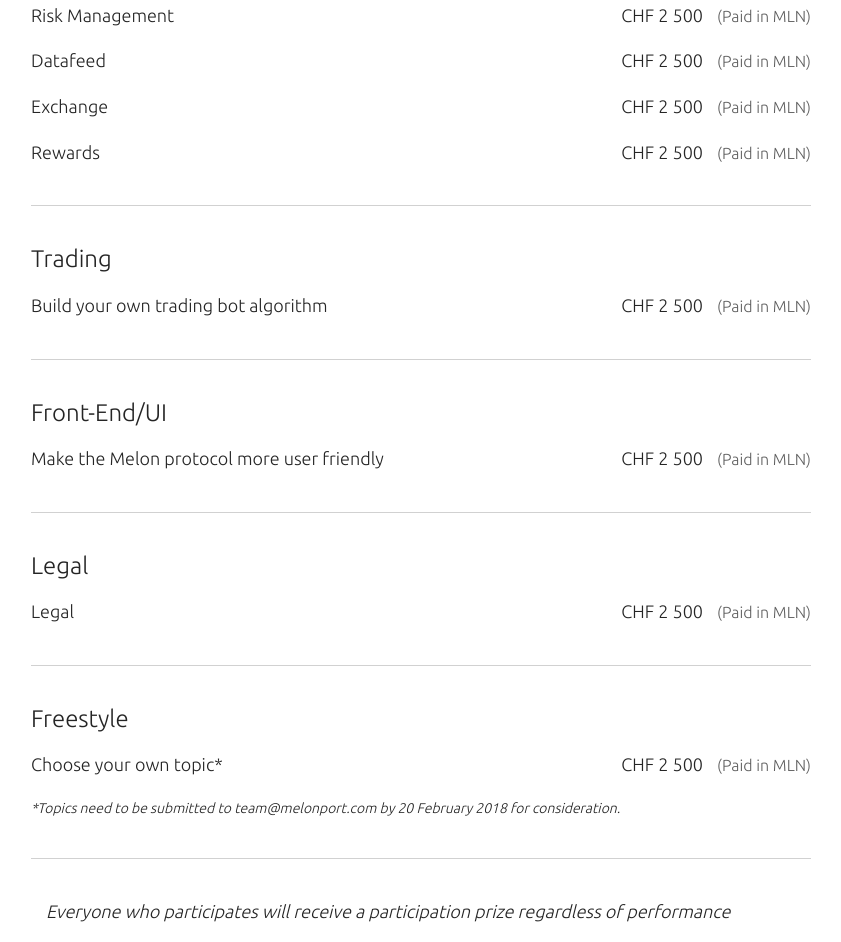
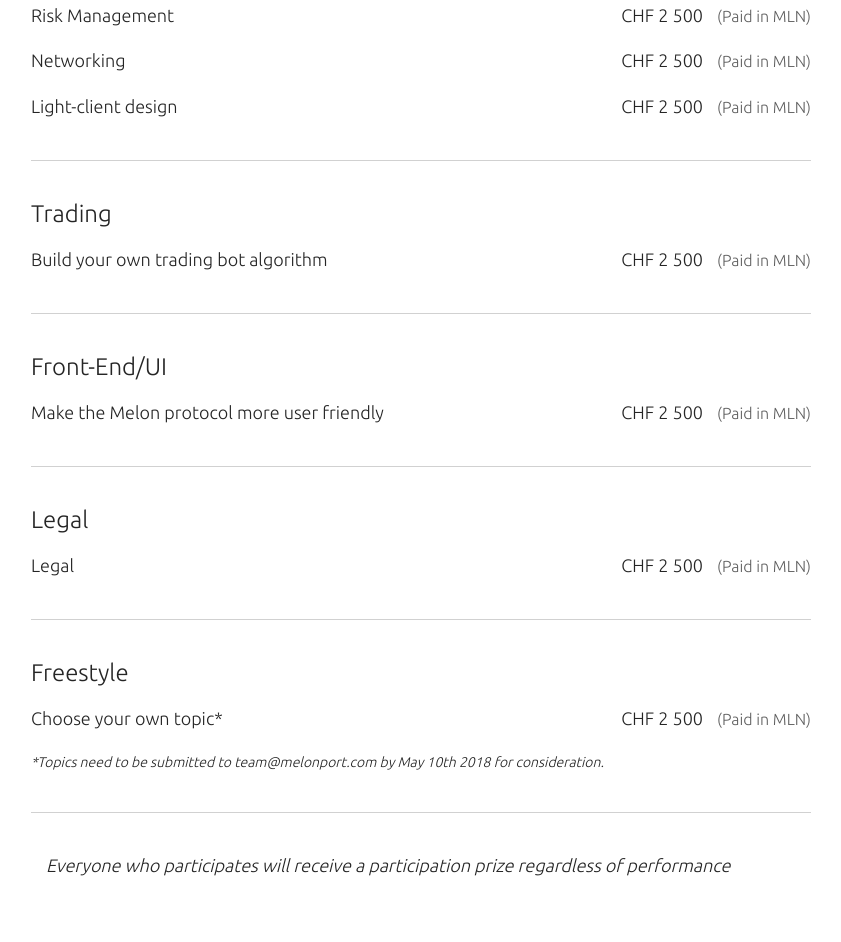
Before and after one commit to melonport/hackathon, a plain HTML site: page index.html in a window 1280 px wide. Shown: the part 2163-3105 px from the top of the page, without its empty margins (414-1255 px from the left). Drawn offline with Linux system fonts and the light colour scheme; a script that the page names is missing.

Commit message:
update content

```diff
--- a/index.html
+++ b/index.html
@@ -167,17 +167,17 @@
                       <div class="col-md-6 al-right">CHF 2 500 <span class="mln">(Paid in MLN)</span></div>
                     </div>
                     <div class="row mt20">
-                      <div class="col-md-6 al-left">Datafeed</div>
+                      <div class="col-md-6 al-left">Networking</div>
                       <div class="col-md-6 al-right">CHF 2 500 <span class="mln">(Paid in MLN)</span></div>
                     </div>
                     <div class="row mt20">
-                      <div class="col-md-6 al-left">Exchange</div>
+                      <div class="col-md-6 al-left">Light-client design</div>
                       <div class="col-md-6 al-right">CHF 2 500 <span class="mln">(Paid in MLN)</span></div>
                     </div>
-                    <div class="row mt20">
+                    <!-- <div class="row mt20">
                       <div class="col-md-6 al-left">Rewards</div>
                       <div class="col-md-6 al-right">CHF 2 500 <span class="mln">(Paid in MLN)</span></div>
-                    </div>
+                    </div> -->
                   </div>
                 </div>
                 <div class="row">
@@ -216,7 +216,7 @@
                     </div>
                     <div class="row mt20">
                       <div class="col-md-12 al-left asterix">
-                        <i>*Topics need to be submitted to <a href="mailto:team@melonport.com?Subject=Topic%20Freestyle" target="_top" title="e-mail us">team@melonport.com</a> by 20 February 2018 for consideration.</i>
+                        <i>*Topics need to be submitted to <a href="mailto:team@melonport.com?Subject=Topic%20Freestyle" target="_top" title="e-mail us">team@melonport.com</a> by May 10th 2018 for consideration.</i>
                       </div>
                     </div>
                   </div>
@@ -367,7 +367,7 @@
                 <h6 class="site-title">Reinvent</h1>
                 <h6 class="site-title">Finance</h1>
                   <p class="date-time-footer mt30">May 17 (Thursday) – May 19 (Saturday) 2018</p>
-                  <p class="date-time-footer mb30">University Lucerne, Campus Zug-Rotkreuz, Suurstoffi 12, 6343 Rotkreuz ZG</p>
+                  <p class="date-time-footer mb30">Lucerne University of Applied Sciences and Arts, Campus Zug - Rotkreuz, Suurstoffi 41, CH - 6343 Rotkreuz ZG</p>
                 <div class="emailus"><a href="mailto:team@melonport.com?Subject=Melon%20Hackathon" class="email mt30" target="_top" title="e-mail us">team@melonport.com</a></div>
               </div>
             </div>
```
